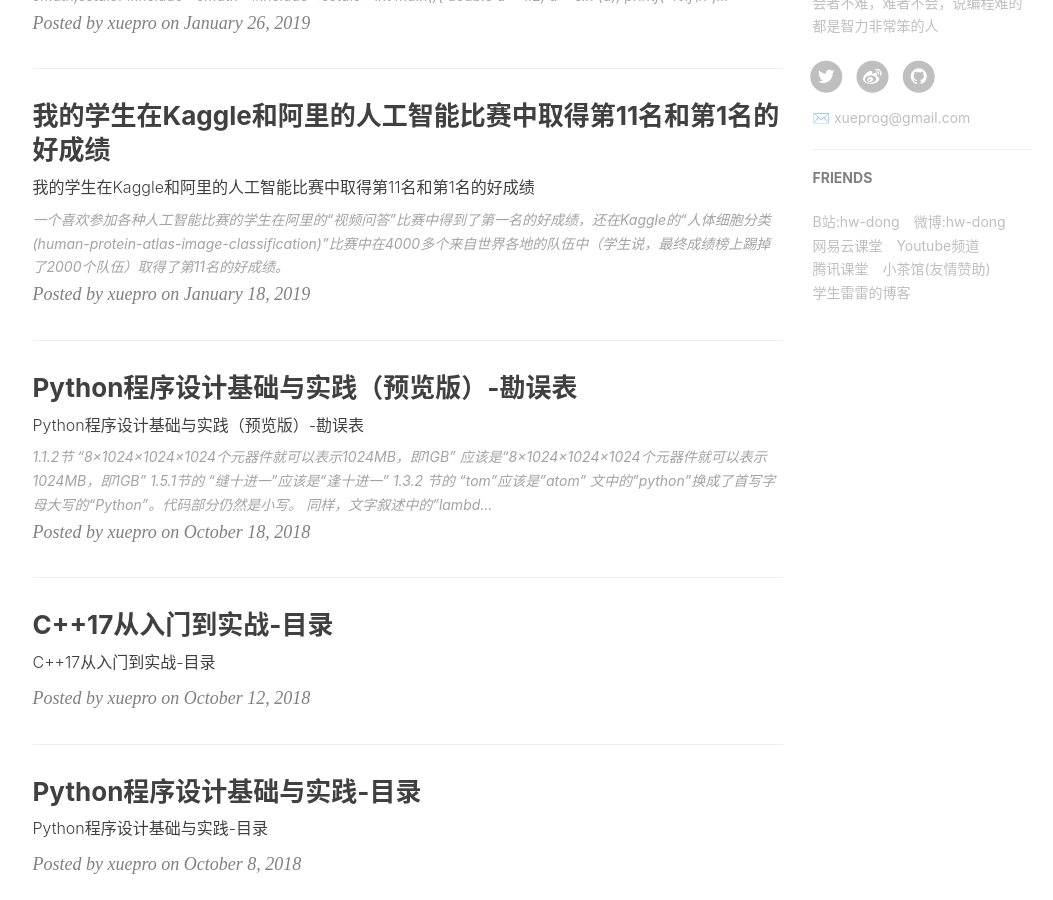
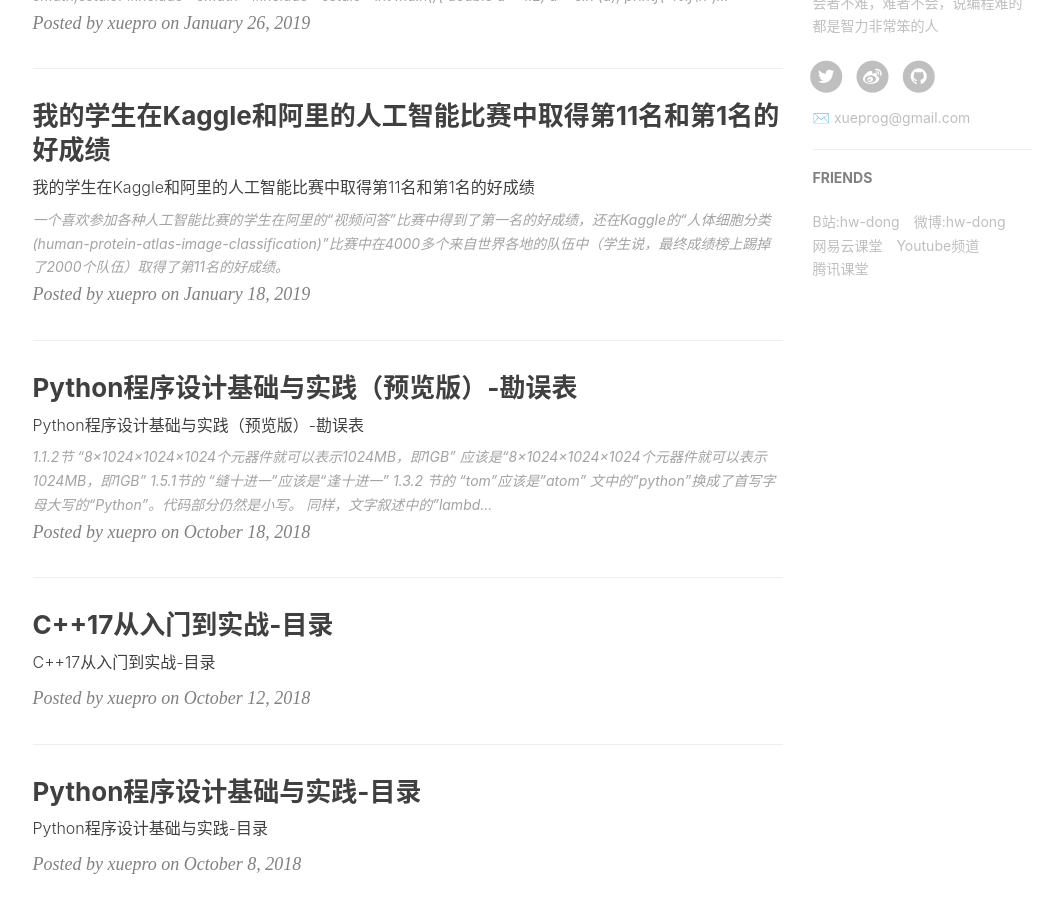
Before and after one commit to xuepro/xuepro.github.io, a Jekyll site: the page built from index.html, in a window 1280 px wide and 900 px high, scrolled down 796 px. Shown: the whole window, without its empty margins (135-1188 px from the left). Built offline with Jekyll 4.4.1, drawn with Linux system fonts in a browser that asks for light colours; nearby versions of some CDN libraries; the list of posts is cut into pages by our own code; comment, search, counter and statistics services are not loaded.

Commit message:
Update _config.yml

```diff
--- a/_config.yml
+++ b/_config.yml
@@ -124,11 +124,5 @@
     {
          title: "腾讯课堂",
          href: "http://hwdong.ke.qq.com"
-    },{
-         title: "小茶馆(友情赞助)",
-         href: "http://xcguan.net"
-    },{
-         title: "学生雷雷的博客",
-         href: "https://hadxu.github.io/"
     }
 ]
```
